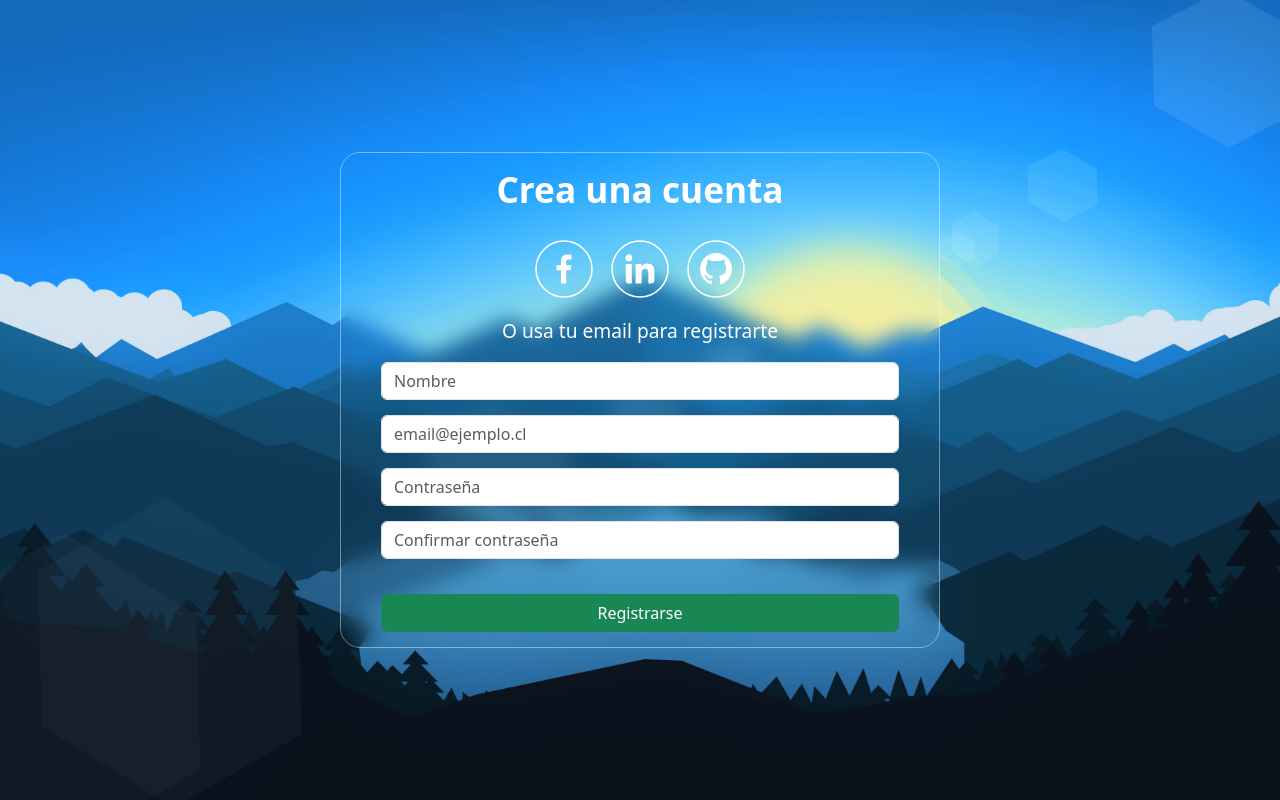
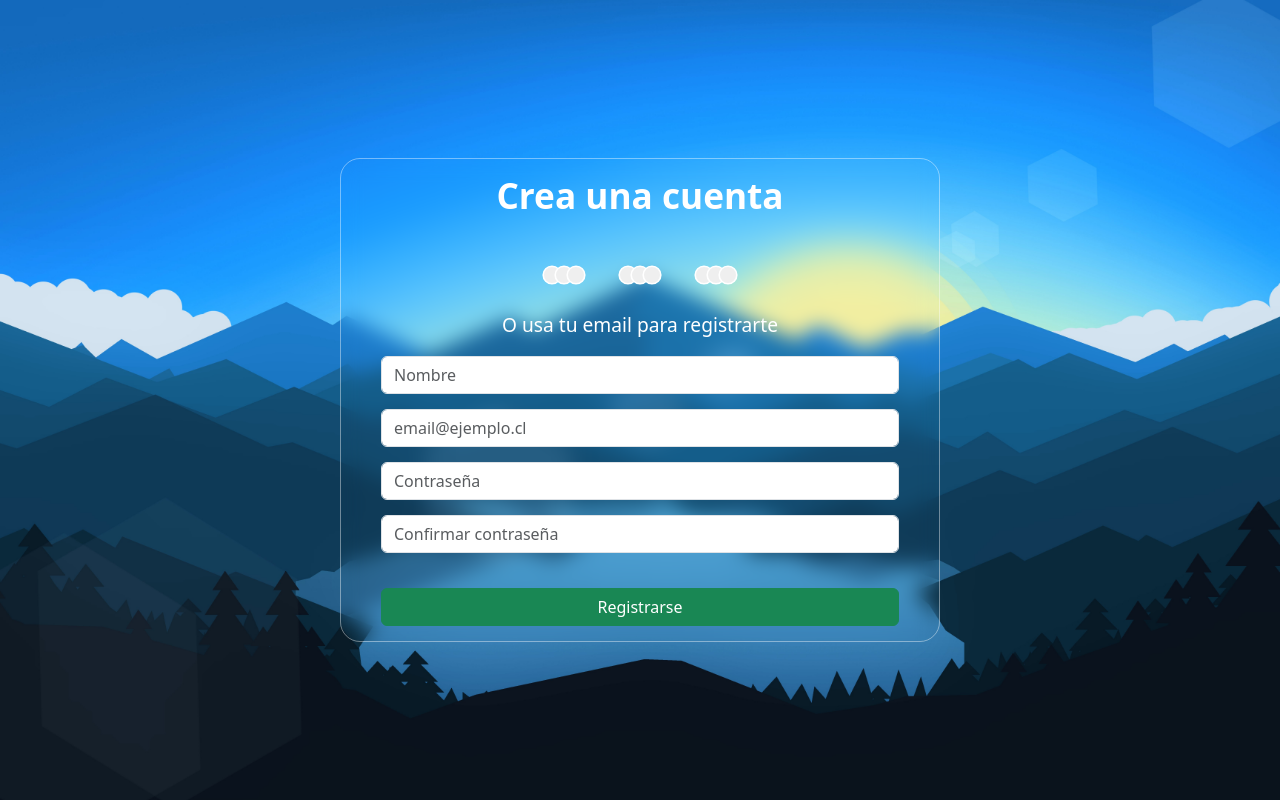
Before and after one commit to Edisonven/validando_formulario_react, a React (Vite) app in the folder validar-formulario/: page / in a window 1280 px wide. Built offline with nearby package versions, Linux system fonts and the light colour scheme.

Commit message:
Realice un cambio en el componente SocialButton porque el desafio pedia botones y los tenias como enlaces.

```diff
--- a/validar-formulario/src/components/SocialButton.jsx
+++ b/validar-formulario/src/components/SocialButton.jsx
@@ -1,7 +1,9 @@
-const socialButtons = ({ icons, link }) => {
+const socialButtons = ({icono1,icono2,icono3}) => {
   return (
-    <a href={link}>
-      <img className="icon" src={icons} alt="icono" />
+    <a>
+      <button className="icon">{icono1}</button>
+      <button className="icon">{icono2}</button>
+      <button className="icon">{icono3}</button>
     </a>
   );
 };
```
